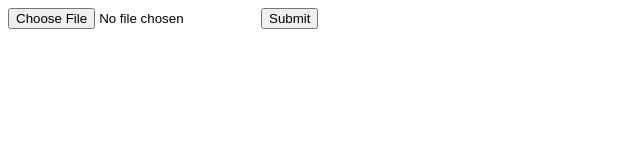
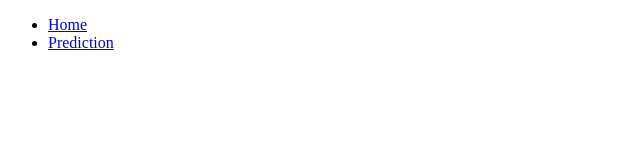
Before and after one commit to scgerkin/C964_Capstone, a Gatsby site in the folder presentation/: page / in a window 1280 px wide. Shown: the whole page, without its empty margins (0-640 px from the left). Built offline with nearby package versions, Linux system fonts and the light colour scheme; Gatsby itself is replaced by a stand-in of ours.

Commit message:
Setup basic pages

```diff
--- a/presentation/src/components/xray-upload.js
+++ b/presentation/src/components/imgUpload.js
@@ -7,7 +7,7 @@ const ANALYZING_XRAY = "ANALYZING_XRAY"
 
 const DEFAULT_SELECTION_TEXT = "Select an X-ray to analyze."
 
-class XrayUpload extends Component {
+class ImgUpload extends Component {
   state = {
     image: undefined,
     uploadState: NO_FILE_SELECTION,
@@ -88,4 +88,4 @@ async function analyzeXray(image) {
   return await Axios.post("http://localhost:5000", request)
 }
 
-export default XrayUpload
+export default ImgUpload
--- /dev/null
+++ b/presentation/src/components/navbar.js
@@ -0,0 +1,19 @@
+import React from "react"
+import { Link } from "gatsby"
+
+const Navbar = () => {
+  return (
+    <nav>
+      <ul>
+        <li>
+          <Link to={"/"}>Home</Link>
+        </li>
+        <li>
+          <Link to={"/predict/"}>Prediction</Link>
+        </li>
+      </ul>
+    </nav>
+  )
+}
+
+export default Navbar
--- a/presentation/src/pages/index.js
+++ b/presentation/src/pages/index.js
@@ -1,8 +1,8 @@
 import React from "react"
-import XrayUpload from "../components/xray-upload"
+import Navbar from "../components/navbar"
 
 export default function Home() {
   return <div>
-    <XrayUpload/>
+    <Navbar/>
   </div>
 }
--- /dev/null
+++ b/presentation/src/pages/predict.js
@@ -0,0 +1,6 @@
+import React from "react"
+import ImgUpload from "../components/imgUpload"
+
+export default function predict() {
+  return <div><ImgUpload/></div>
+}
```
Also changed, not shown: presentation/src/pages/404.js (added, +9 -0 lines).
